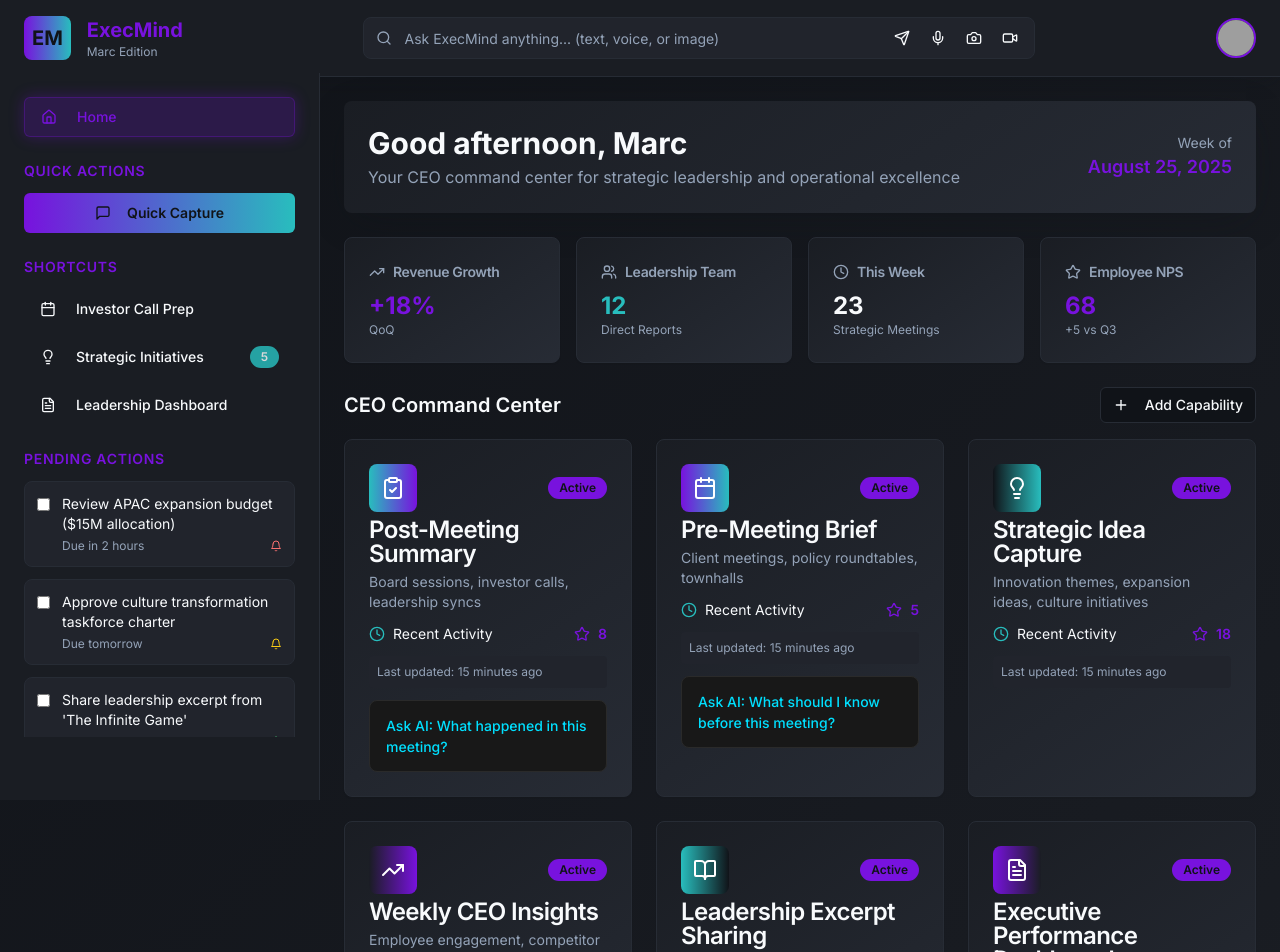
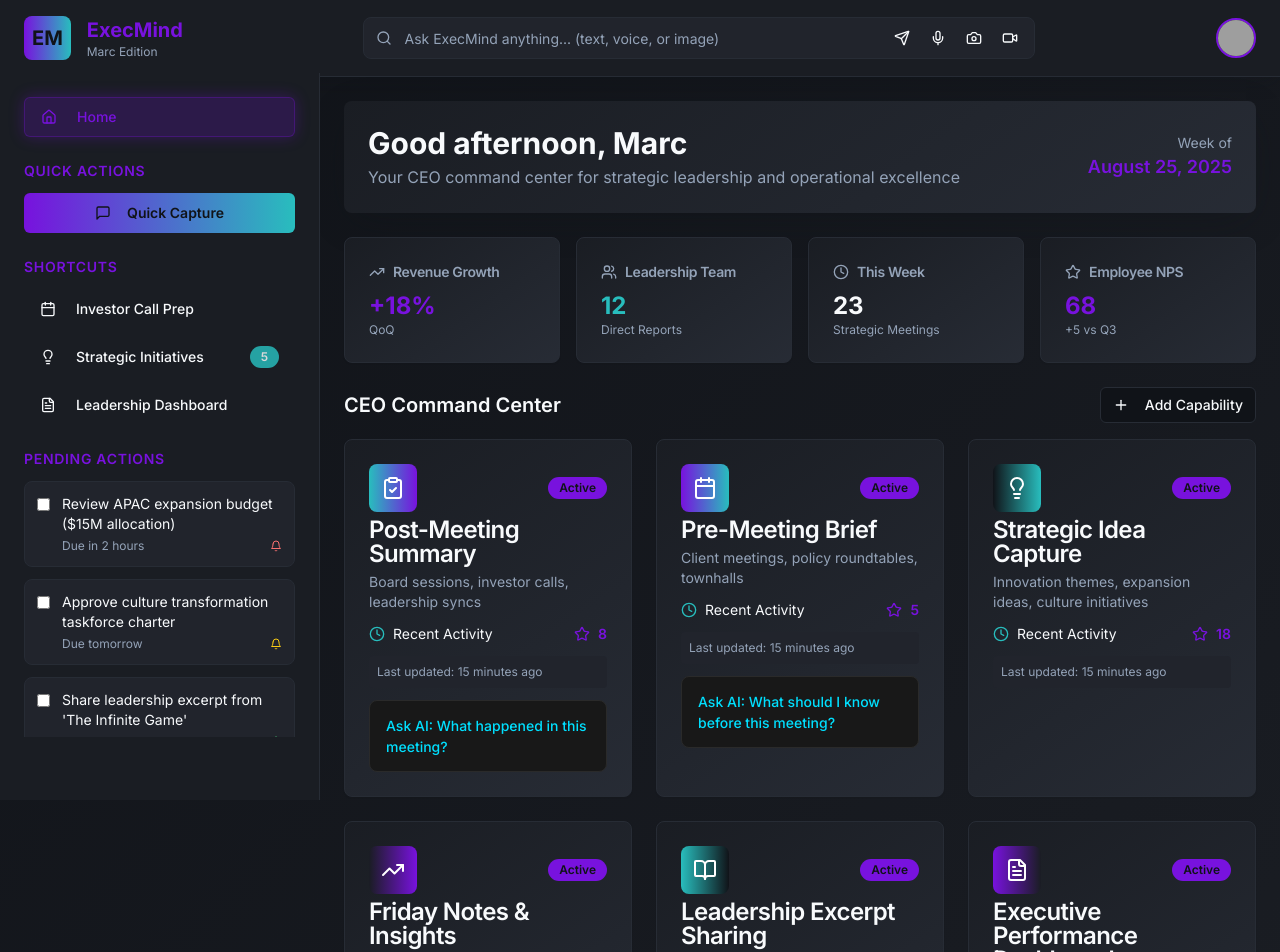
Before and after one commit to gshafd/execmind-insight-suite, a React (Vite) app: page / in a window 1280 px wide. Shown: the top 952 px of the page. Built offline with nearby package versions, Linux system fonts and the light colour scheme; grey boxes are pictures that could not be loaded.

Commit message:
Refactor: Rename "Weekly CEO Insights"
Rename the "Weekly CEO Insights" tile to "Friday Notes & Insights" to better reflect its purpose.

```diff
--- a/src/components/DashboardTiles.tsx
+++ b/src/components/DashboardTiles.tsx
@@ -50,7 +50,7 @@ export const DashboardTiles = () => {
     },
     {
       id: "topic-suggestions",
-      title: "Weekly CEO Insights",
+      title: "Friday Notes & Insights",
       description: "Employee engagement, competitor watch, market trends",
       icon: TrendingUp,
       gradient: "from-executive-charcoal to-executive-gold",
```
